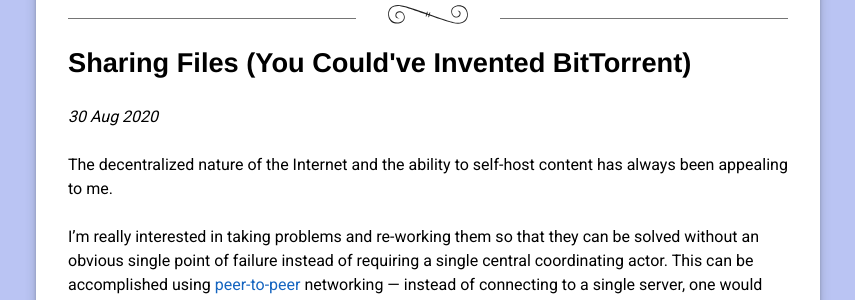
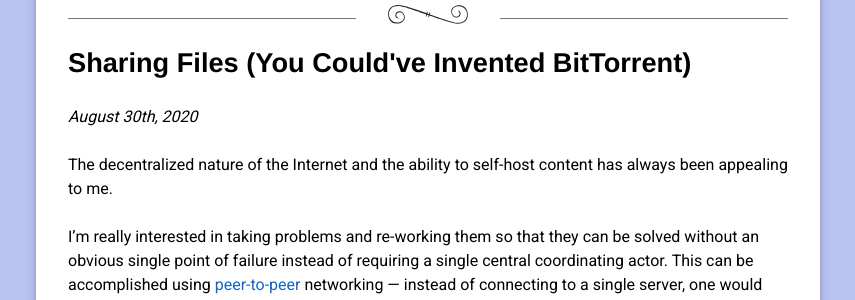
Before and after one commit to jokeofweek/jokeofweek.github.io, a Jekyll site: the page built from _posts/2020-08-30-sharing_files.markdown, in a window 1280 px wide and 900 px high. Shown: the part 163-463 px from the top of the window, without its empty margins (212-1067 px from the left). Built offline with Jekyll 4.4.1, drawn with Linux system fonts in a browser that asks for light colours.

Commit message:
Fix date formatting.

```diff
--- a/_layouts/home.html
+++ b/_layouts/home.html
@@ -8,7 +8,7 @@ layout: default
 <ul>
   {% for post in site.posts %}
     <li>
-      {{ post.date | date_to_long_string }} &mdash; <a href="{{ post.url }}">{{ post.title }}</a>
+      {{ post.date | date_to_long_string: "ordinal", "US" }} &mdash; <a href="{{ post.url }}">{{ post.title }}</a>
     </li>
   {% endfor %}
 </ul>
--- a/_layouts/post.html
+++ b/_layouts/post.html
@@ -2,7 +2,7 @@
 layout: default
 ---
 <h1>{{ page.title }}</h1>
-<p class="post-date">{{ page.date | date_to_string }}</p>
+<p class="post-date">{{ page.date | date_to_long_string: "ordinal", "US" }}</p>
 
 {{ content }}
 
```
